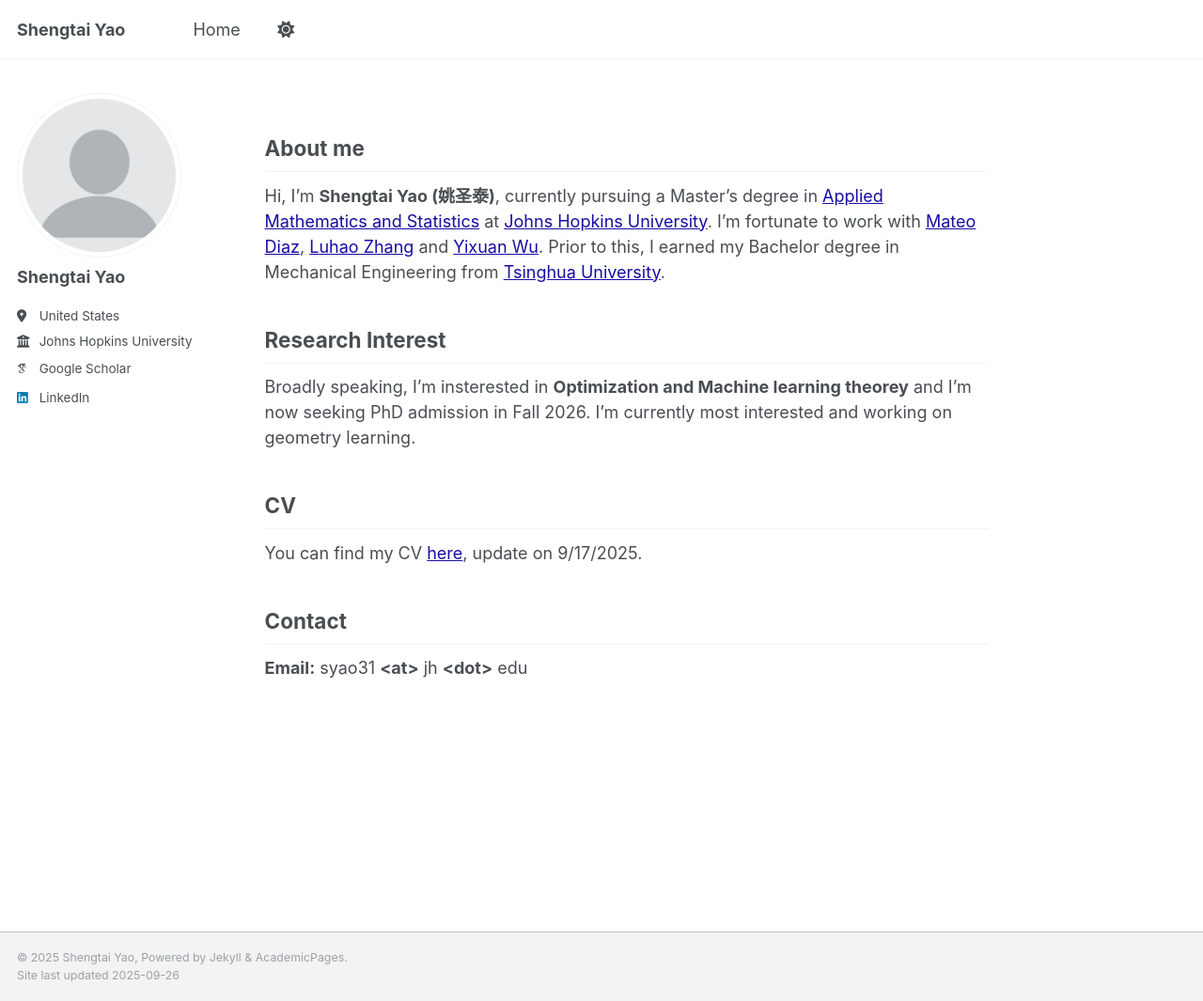
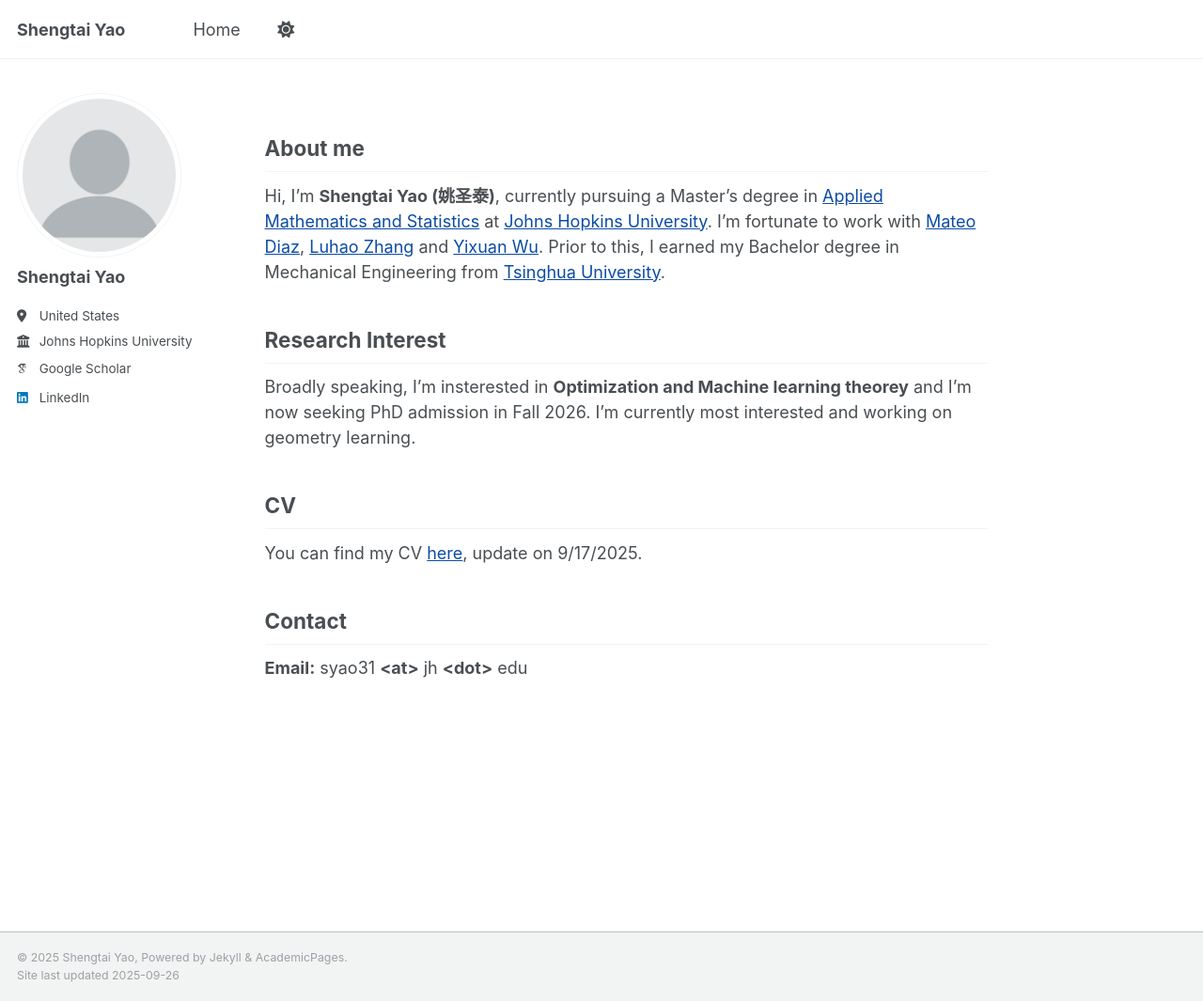
Before and after one commit to Yaoshengtai/Yaoshengtai.github.io, a Jekyll site: the page built from _pages/about.md, in a window 1280 px wide and 1065 px high. Shown: the whole window at 94% size. Built offline with Jekyll 4.4.1, drawn with Linux system fonts in a browser that asks for light colours; some web fonts are replaced; our own code applies the rules of GitHub Pages for plain Markdown files.

Commit message:
Update _default.scss

```diff
--- a/_sass/theme/_default.scss
+++ b/_sass/theme/_default.scss
@@ -36,9 +36,9 @@ $sidebar-screen-min-width   : 1024px;
     --global-code-background-color      : #fafafa;
     --global-code-text-color            : #{$darker-gray};
     --global-fig-caption-color          : mix(#fff,  #{$dark-gray}, 25%);
-    --global-link-color                 : #170da4;
-    --global-link-color-hover           : mix(#000, #2f7f93, 25%);
-    --global-link-color-visited         : mix(#fff, #2f7f93, 25%);
+    --global-link-color                 : #0d4ca4;
+    --global-link-color-hover           : mix(#000, #0d4ca4, 25%);
+    --global-link-color-visited         : mix(#fff, #0d4ca4, 25%);
     --global-masthead-link-color        : #{$dark-gray};
     --global-masthead-link-color-hover  : mix(#000, #{$gray}, 25%);
     --global-text-color                 : #{$dark-gray};
```
